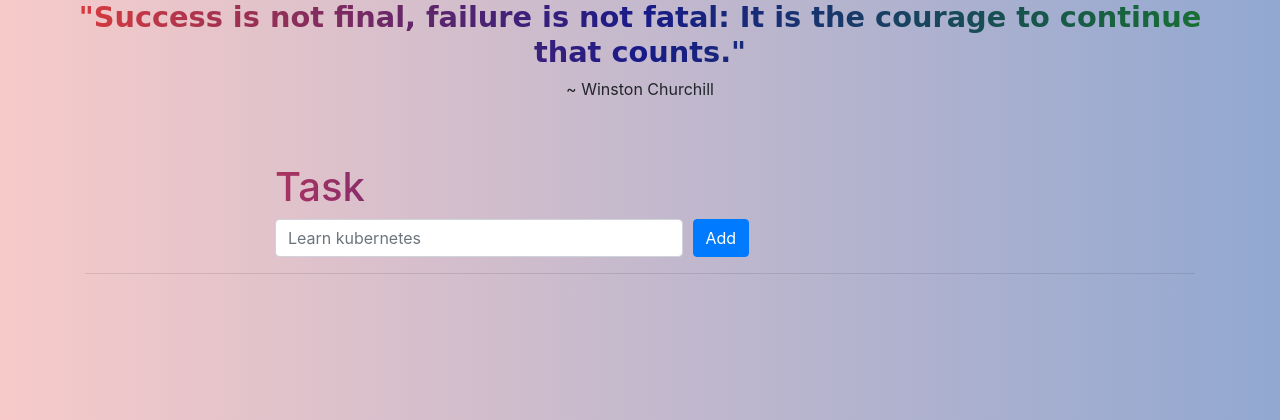
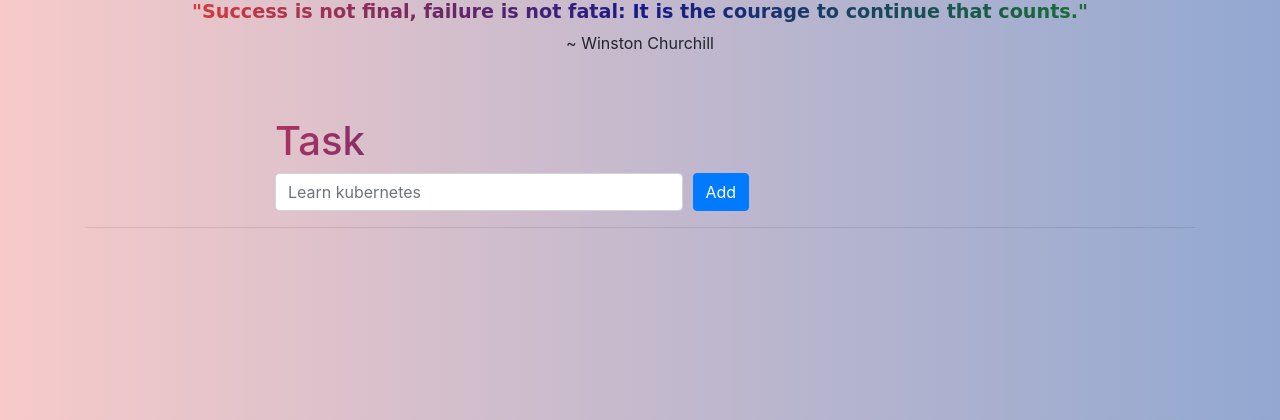
Before and after one commit to infrababa/todoApp-django, a Django app: page /todos/ in a window 1280 px wide. Shown: the top 420 px of the page. Run offline with Django 3.2, Linux system fonts and the light colour scheme; data that the repository does not hold is empty; some libraries are stand-ins or nearby versions.

Commit message:
changed frontend

```diff
--- a/todos/templates/todos/base.html
+++ b/todos/templates/todos/base.html
@@ -29,7 +29,7 @@
 }
 .quote {
   font-family: 'Satisfy Regular', cursive;
-  font-size: 1.8rem;
+  font-size: 1.2rem;
   font-weight: 600;
   background: linear-gradient(to right, #d31414c7, #181a88, #187032);
   -webkit-background-clip: text;
```
